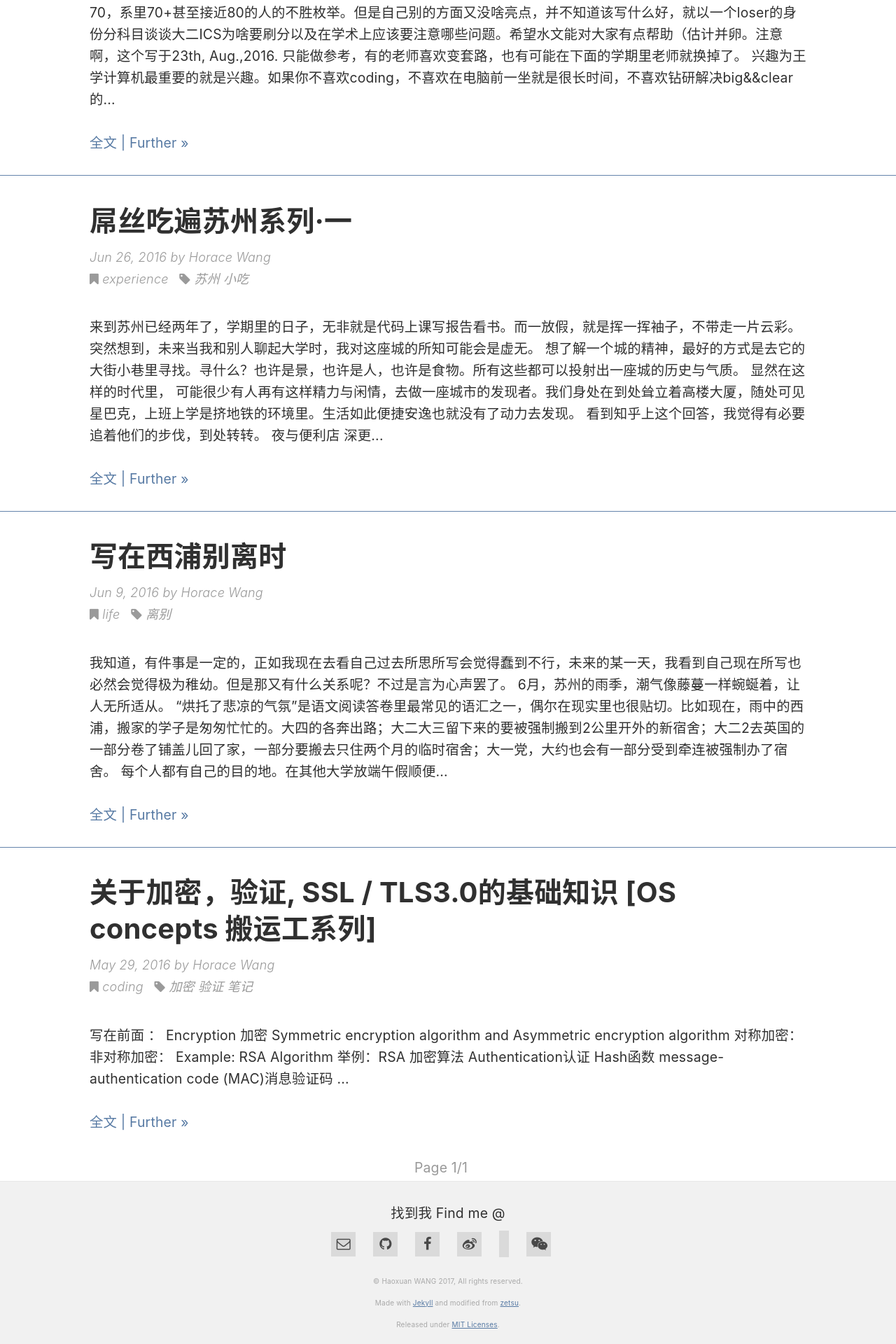
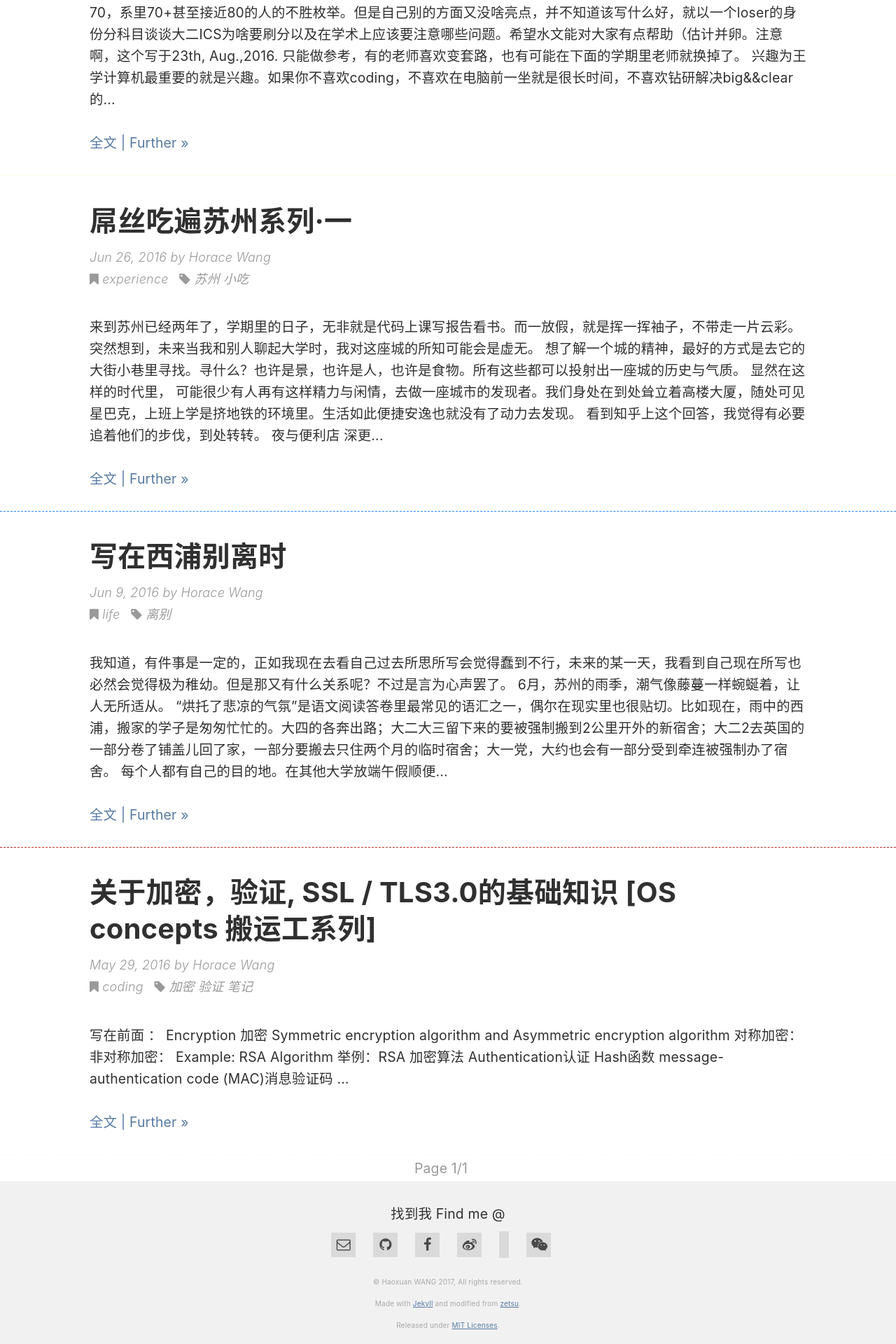
Before and after one commit to billweasley/billweasley.github.io, a Jekyll site: the page built from index.html, in a window 1280 px wide. Shown: the part 1003-2923 px from the top of the page at 70% size. Built offline with Jekyll 4.4.1, drawn with Linux system fonts in a browser that asks for light colours; nearby versions of some CDN libraries; the list of posts is cut into pages by our own code; a style sheet for code colours, icons or effects is not loaded.

Commit message:
Update _layout.scss

```diff
--- a/_sass/_layout.scss
+++ b/_sass/_layout.scss
@@ -450,13 +450,16 @@ float: none;}
   .post {
     padding-bottom: $spacing-unit;
   //  margin-bottom: $spacing-unit;
-    border-bottom: 1.3px solid $link-hover-color;
+    border-bottom: 1.3px dashed $link-hover-color;
 
     &:last-child {
       border-bottom: none;
       margin-bottom: 0;
     }
-    &:nth-last-child(2){margin-bottom: 0;border-bottom: none;}
+    &:nth-child(1){border-bottom-color:#FFFFE0}
+    &:nth-child(2){border-bottom-color:#1E90FF}
+    &:nth-child(3){border-bottom-color:#C22F22}
+    &:nth-child(4){border-bottom-color:#F0FFF0}
     .post-content {
      margin-top: 1.5em;
   }
```
